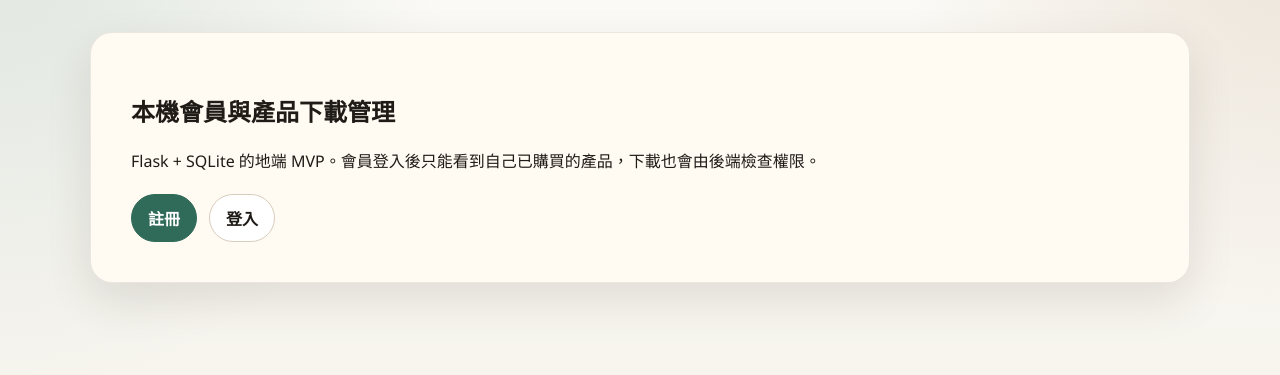
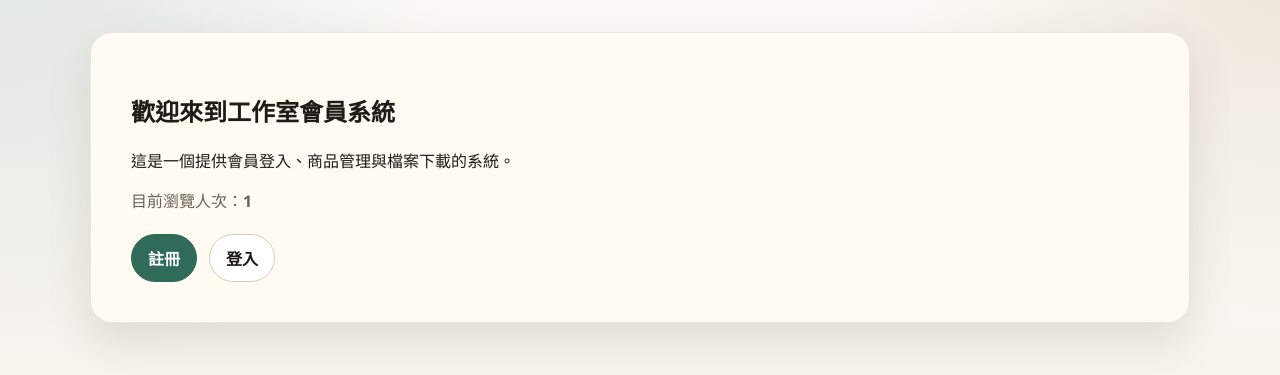
Before and after one commit to jason55-wq/sudo-suspend-web-service-Studio-membership-page, a Flask app: page / in a window 1280 px wide. Shown: the part 61-436 px from the top of the page. Run offline with Flask 3, Linux system fonts and the light colour scheme; data comes from the database, SQL or seed files in the repository; data that the repository does not hold is empty.

Commit message:
新增人數統計

```diff
--- a/app.py
+++ b/app.py
@@ -8,7 +8,7 @@ from werkzeug.security import check_password_hash, generate_password_hash
 
 from config import Config
 from extensions import db, login_manager
-from models import Order, OrderItem, Product, User
+from models import Order, OrderItem, Product, SiteStat, User
 
 
 def create_app():
@@ -48,6 +48,18 @@ def ensure_schema():
         )
         connection.exec_driver_sql("UPDATE products SET price = 0 WHERE price IS NULL")
         connection.exec_driver_sql("UPDATE order_items SET unit_price = 0 WHERE unit_price IS NULL")
+
+
+def increment_site_visit_count():
+    stat = SiteStat.query.filter_by(name="home_visits").first()
+    if stat is None:
+        stat = SiteStat(name="home_visits", value=1)
+        db.session.add(stat)
+    else:
+        stat.value += 1
+
+    db.session.commit()
+    return stat.value
 
 
 def register_routes(app):
@@ -183,9 +195,10 @@ def register_routes(app):
 
     @app.route("/")
     def index():
+        visit_count = increment_site_visit_count()
         if current_user.is_authenticated:
             return redirect(url_for("dashboard"))
-        return render_template("index.html")
+        return render_template("index.html", visit_count=visit_count)
 
     @app.route("/register", methods=["GET", "POST"])
     def register():
--- a/models.py
+++ b/models.py
@@ -52,3 +52,11 @@ class OrderItem(db.Model):
     product_id = db.Column(db.Integer, db.ForeignKey("products.id"), nullable=False)
     quantity = db.Column(db.Integer, nullable=False, default=1)
     unit_price = db.Column(db.Integer, nullable=False, default=0)
+
+
+class SiteStat(db.Model):
+    __tablename__ = "site_stats"
+
+    id = db.Column(db.Integer, primary_key=True)
+    name = db.Column(db.String(80), unique=True, nullable=False, index=True)
+    value = db.Column(db.Integer, nullable=False, default=0)
--- a/templates/index.html
+++ b/templates/index.html
@@ -2,8 +2,9 @@
 
 {% block content %}
 <section class="hero">
-  <h1>本機會員與產品下載管理</h1>
-  <p>Flask + SQLite 的地端 MVP。會員登入後只能看到自己已購買的產品，下載也會由後端檢查權限。</p>
+  <h1>歡迎來到工作室會員系統</h1>
+  <p>這是一個提供會員登入、商品管理與檔案下載的系統。</p>
+  <p class="meta">目前瀏覽人次：<strong>{{ visit_count }}</strong></p>
   <div class="actions">
     <a class="btn primary" href="{{ url_for('register') }}">註冊</a>
     <a class="btn" href="{{ url_for('login') }}">登入</a>
```
